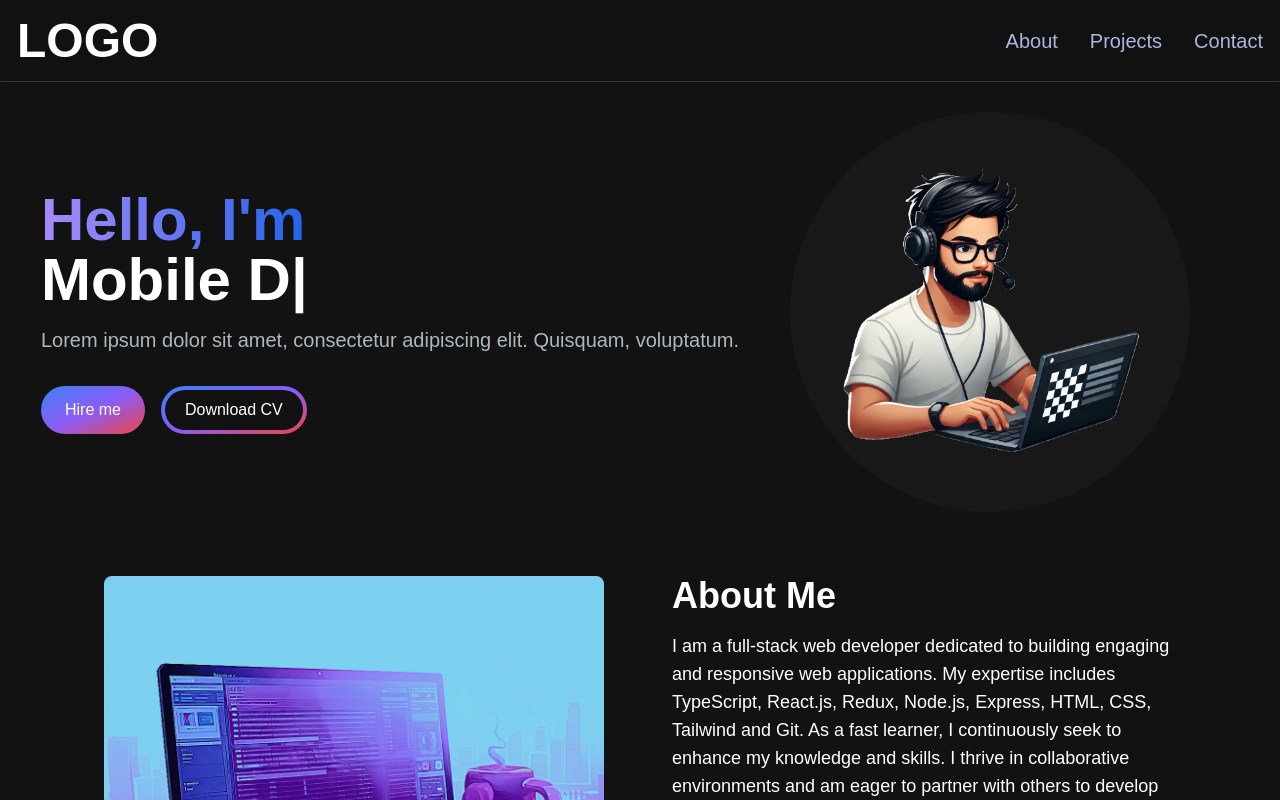
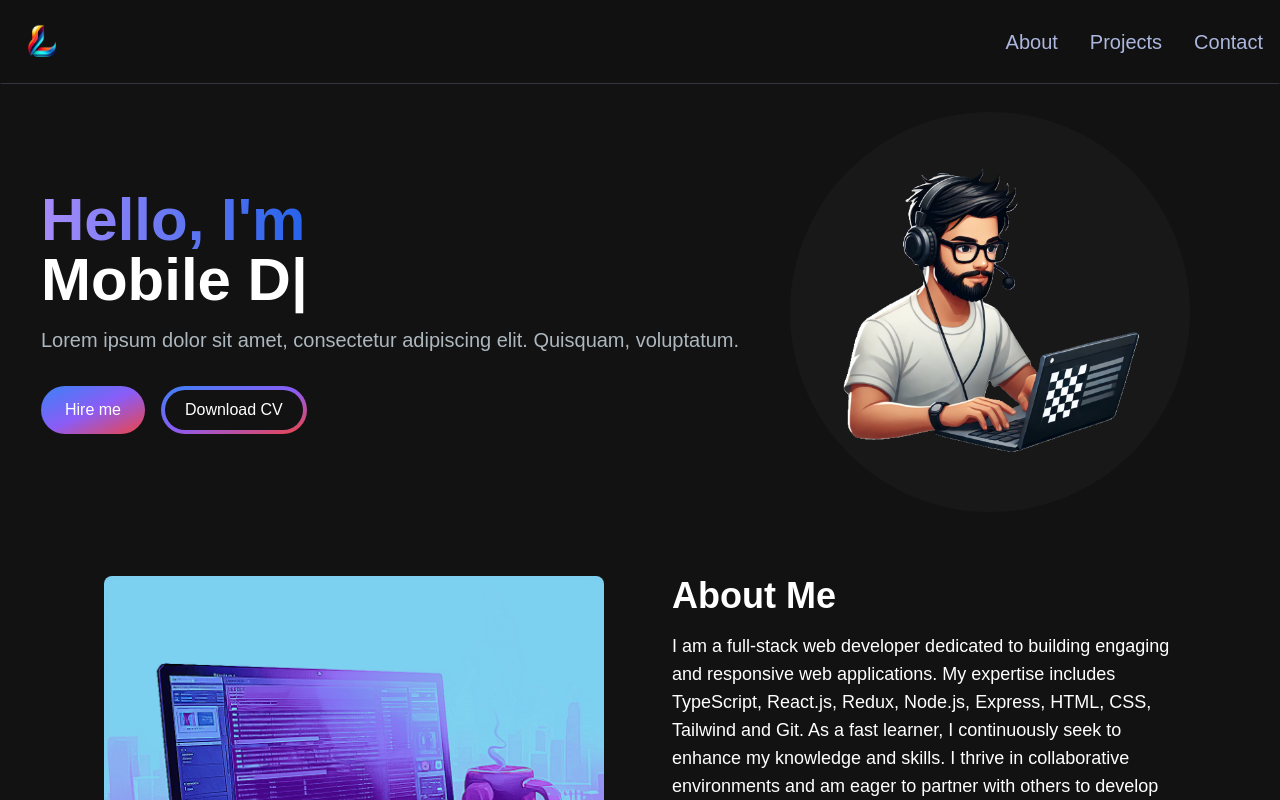
Before and after one commit to Leonnard19/portfolio-website, a Next.js app: page / in a window 1280 px wide. Shown: the top 800 px of the page. Built offline with nearby package versions, Linux system fonts and the light colour scheme.

Commit message:
add logo + update placeholder

```diff
--- a/src/app/Components/EmailSection.tsx
+++ b/src/app/Components/EmailSection.tsx
@@ -69,7 +69,7 @@ export const EmailSection = () => {
                 type="email"
                 id="email "
                 className="bg-[#18191E] border border-[#33353F] placeholder-[#9CA2A9] text-gray-100 text-sm rounded-lg block w-full p-2.5 focus:border-primary-500 outline-none"
-                placeholder="darthvader@email.com"
+                placeholder="email@example.com"
                 required
               />
             </div>
--- a/src/app/Components/Footer.tsx
+++ b/src/app/Components/Footer.tsx
@@ -1,10 +1,11 @@
 import React from 'react';
+import Image from 'next/image';
 
 export const Footer = () => {
   return (
     <footer className="footer z-10 border border-t-[#33353F] border-x-transparent border-b-transparent text-white">
       <div className="container p-8 flex justify-between">
-        <span>LOGO</span>
+        <Image src={'/images/L_logo.PNG'} alt="logo" width={50} height={50} />
         <p className="text-slate-600">All rights reserved.</p>
       </div>
     </footer>
--- a/src/app/Components/NavBar.tsx
+++ b/src/app/Components/NavBar.tsx
@@ -4,6 +4,7 @@ import React, { useState } from 'react';
 import { NavLink } from './NavLink';
 import { Bars3Icon, XMarkIcon } from '@heroicons/react/24/solid';
 import { MenuOverlay } from './MenuOverlay';
+import Image from 'next/image';
 
 const NavLinks = [
   { title: 'About', path: '#about' },
@@ -18,7 +19,7 @@ export const NavBar = () => {
     <nav className="fixed mx-auto border border-x-transparent border-t-transparent border-b-[#33353F] top-0 left-0 right-0 z-10 bg-[#121212] bg-opacity-90">
       <div className="flex flex-wrap items-center justify-between mx-auto p-4">
         <Link href="/" className="text-2xl md:text-5xl text-white font-semibold">
-          LOGO
+          <Image src={'/images/L_logo.PNG'} alt="logo" width={50} height={50} />
         </Link>
         <div className="mobile-menu block md:hidden">
           {!navBarOpen ? (
```
Also changed, not shown: public/images/L_logo.PNG (added).
